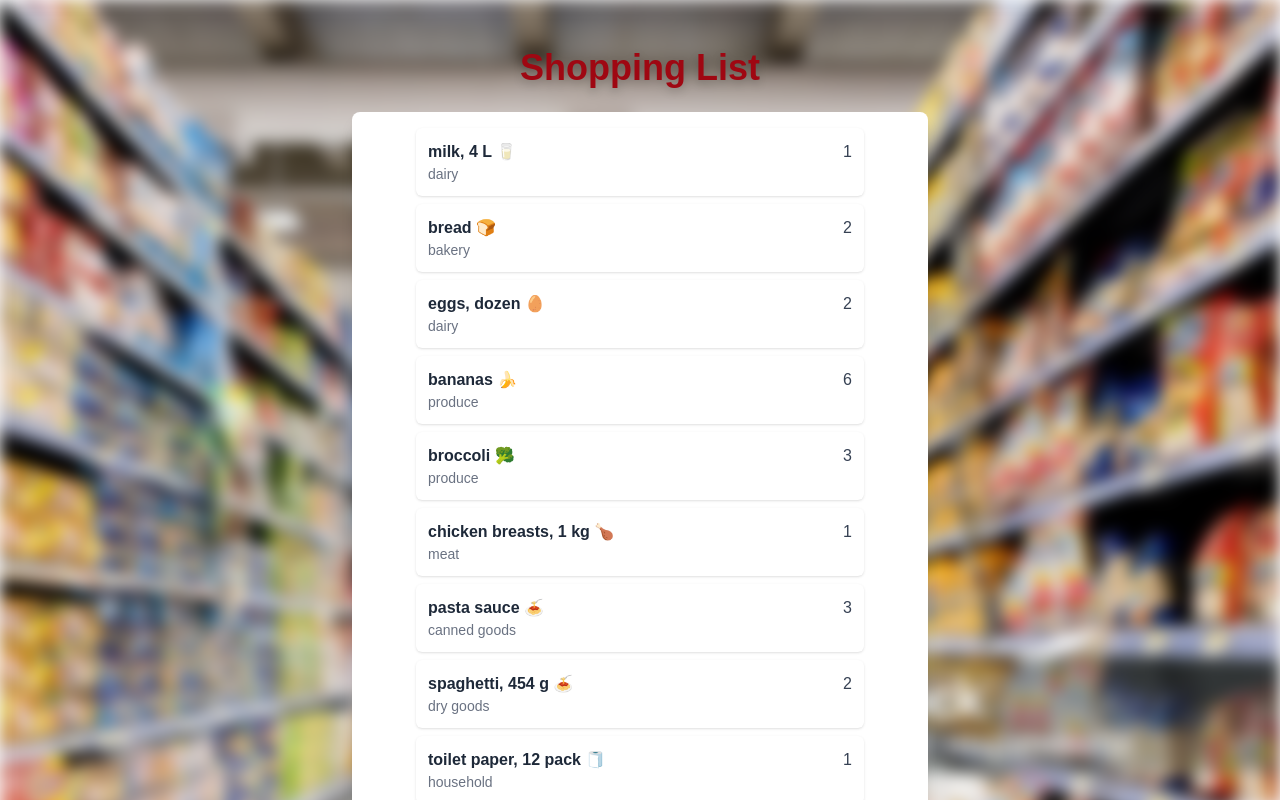
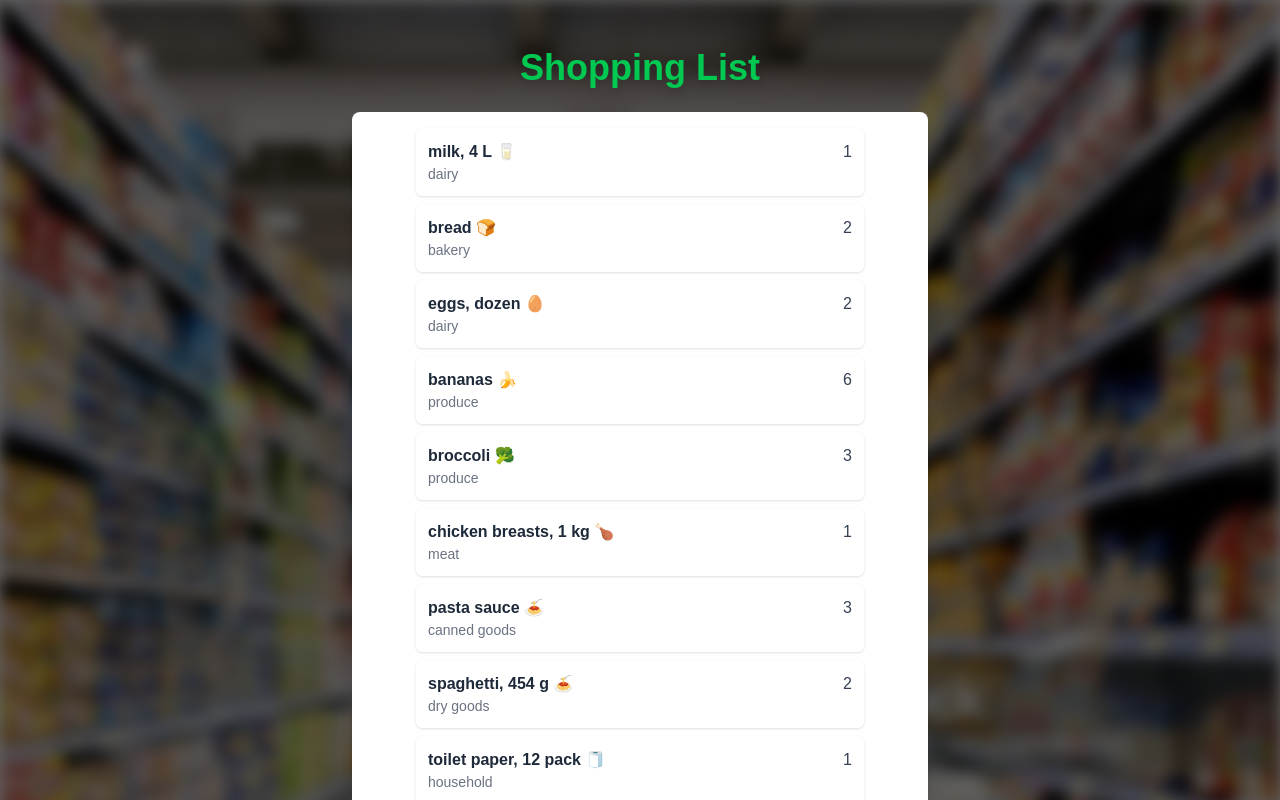
Before and after one commit to Sven-Milicevic/cprg306-assignments, a Next.js app: page /week-3 in a window 1280 px wide. Shown: the top 800 px of the page. Built offline with nearby package versions, Linux system fonts and the light colour scheme.

Commit message:
week-3 update 2
dark background, text color

```diff
--- a/app/week-3/page.tsx
+++ b/app/week-3/page.tsx
@@ -13,9 +13,13 @@ const Page: React.FC = () => {
           blur-sm
         "
       />
+        <div
+        className="absolute inset-0 -z-10 bg-black opacity-60 pointer-events-none"
+        aria-hidden="true"
+      />
 
       {/* Content */}
-      <h1 className="text-4xl font-bold text-red-800 mt-6 mb-6 drop-shadow-lg">
+      <h1 className="text-4xl font-bold text-green-500 mt-6 mb-6 drop-shadow-lg">
         Shopping List
       </h1>
       <div className="bg-white bg-opacity-80 rounded-lg p-4 w-full max-w-xl shadow-lg">
```
